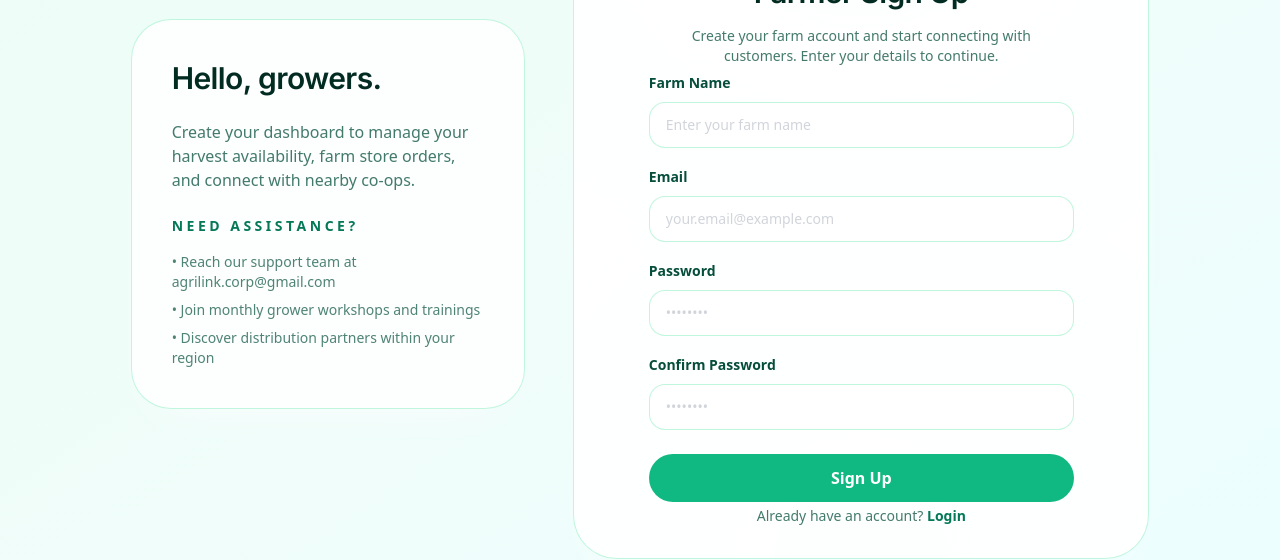
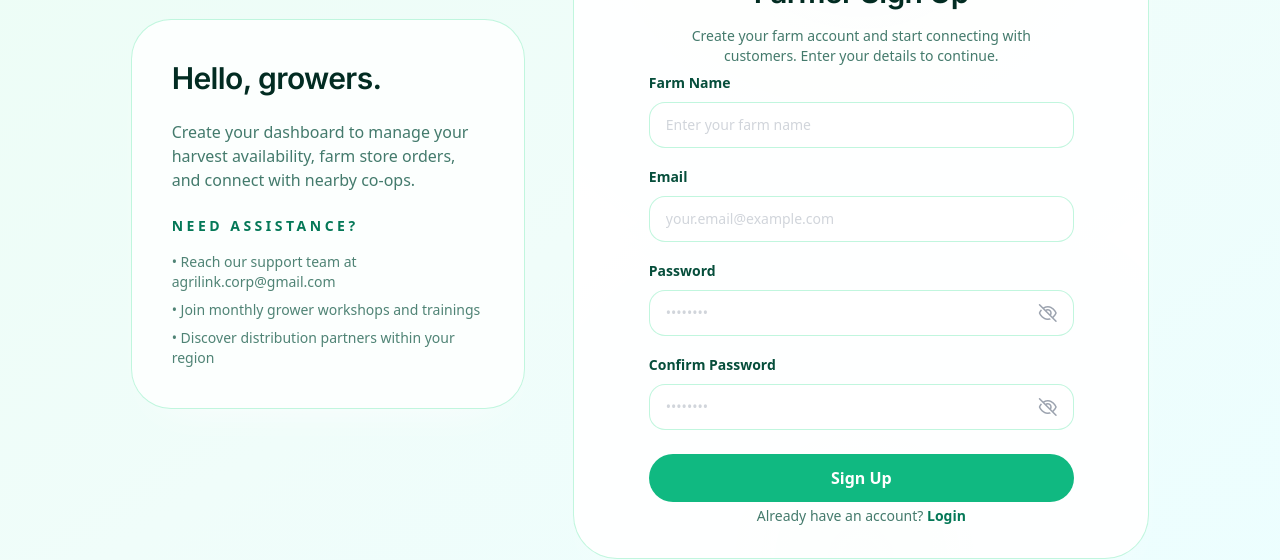
Before and after one commit to GP-AgriLink/AgrilLink-MVP, a React (Vite) app in the folder client/: page /register in a window 1280 px wide. Shown: the part 250-810 px from the top of the page. Built offline with nearby package versions, Linux system fonts and the light colour scheme.

Commit message:
Merge branch 'feature/register-validation' into feature/api-auth

```diff
--- a/client/package.json
+++ b/client/package.json
@@ -10,11 +10,14 @@
     "preview": "vite preview"
   },
   "dependencies": {
+    "@fortawesome/fontawesome-free": "^7.1.0",
     "axios": "^1.12.2",
+    "formik": "^2.4.6",
     "lucide-react": "^0.548.0",
     "react": "^19.1.1",
     "react-dom": "^19.1.1",
-    "react-router-dom": "^7.9.4"
+    "react-router-dom": "^7.9.4",
+    "yup": "^1.7.1"
   },
   "devDependencies": {
     "@eslint/js": "^9.36.0",
--- a/client/src/components/Login/InputField.jsx
+++ b/client/src/components/Login/InputField.jsx
@@ -1,22 +1,35 @@
+import React, {useState} from "react";
+
 const InputField = ({
   label,
   type,
   name,
   value,
   onChange,
+  onBlur,
   placeholder,
   error,
 }) => {
+  const [showPassword, setShowPassword] = useState(false);
+
+  // switch between text type and password type on input field
+  const inputType = type === "password" && showPassword ? "text" : type;
+
   return (
-    <div>
+    <div className="relative">
+      {/* Label */}
       <label className="inline text-sm font-semibold leading-5 text-[#064e3b]">
         {label}
       </label>
+
+      {/* Input container */}
+      <div className="relative">
         <input
-        type={type}
+          type={inputType}
           name={name}
           value={value}
           onChange={onChange}
+          onBlur={onBlur}
           placeholder={placeholder}
           className={`w-full mt-2 px-4 py-3 text-sm leading-5 text-[#022c22] bg-white border rounded-2xl transition-all
             placeholder:text-gray-300
@@ -27,6 +40,27 @@ const InputField = ({
                 : "border-[rgba(167,243,208,0.7)] focus:ring-emerald-600"
             }`}
         />
+
+        {/* Toggle password visibility button */}
+        {type === "password" && (
+          <button
+            type="button"
+            onClick={() => setShowPassword((prev) => !prev)}
+            className="absolute inset-y-0 right-4 flex items-center text-gray-400 hover:text-emerald-600 mt-2 transition-transform duration-300 ease-in-out"
+            tabIndex={-1}
+          >
+            <i
+              className={`far ${
+                showPassword ? "fa-eye" : "fa-eye-slash"
+              } transform transition-transform duration-300 ease-in-out ${
+                showPassword ? "rotate-180" : "rotate-0"
+              }`}
+            ></i>
+          </button>
+        )}
+      </div>
+
+      {/* Error message */}
       {error && <p className="text-red-500 text-xs mt-1">{error}</p>}
     </div>
   );
--- a/client/src/components/Login/LoginForm.jsx
+++ b/client/src/components/Login/LoginForm.jsx
@@ -1,67 +1,65 @@
-import React, { useState } from "react";
-import { Link, useNavigate } from "react-router-dom";
-import { useAuth } from "../../context/AuthContext";
+import React from "react";
+import {Link, useNavigate} from "react-router-dom";
+import {useAuth} from "../../context/AuthContext";
+import {Formik, Form} from "formik";
+import * as Yup from "yup";
+import Logo from "../common/Logo";
 import InputField from "./InputField";
-import Logo from "../common/Logo";
 
 const LoginForm = () => {
   const navigate = useNavigate();
-  const { login } = useAuth();
+  const {login} = useAuth();
 
-  const [formData, setFormData] = useState({
+  const validationSchema = Yup.object({
+    email: Yup.string()
+      // Strong RFC 5322 for
+      .matches(
+        /^[a-zA-Z0-9._%+-]+@(gmail|yahoo|hotmail|outlook|icloud|email)\.(com|net|org|edu|gov|eg)$/,
+        "Please enter a valid email address"
+      )
+      .required("Email is required"),
+    password: Yup.string()
+      .matches(
+        /^(?=.*[a-z])(?=.*[A-Z])(?=.*\d)(?=.*[@$!%*?&]).{6,}$/,
+        "Please enter a valid password"
+      )
+      .min(6, "Password must be at least 6 characters long")
+      .required("Password is required"),
+  });
+
+  const initialValues = {
     email: "",
     password: "",
-  });
-
-  const [error, setError] = useState("");
-  const [loading, setLoading] = useState(false);
-
-  const handleChange = (e) => {
-    const { name, value } = e.target;
-    setFormData((prev) => ({
-      ...prev,
-      [name]: value,
-    }));
-    // Clear error when user starts typing
-    if (error) setError("");
   };
 
-  const handleSubmit = async (e) => {
-    e.preventDefault();
-    setError("");
-    setLoading(true);
-
-    // Basic validation
-    if (!formData.email || !formData.password) {
-      setError("Please fill in all fields");
-      setLoading(false);
-      return;
-    }
-
+  const handleSubmit = async (values, {setSubmitting, setFieldError}) => {
     try {
-      const result = await login(formData.email, formData.password);
+      const result = await login(values.email, values.password);
 
       if (result.success) {
-        // Redirect to home page on successful login
         navigate("/");
       } else {
-        setError(result.error);
+        if (result.error.toLowerCase().includes("not found")) {
+          setFieldError("email", "User not found");
+        } else {
+          setFieldError("password", result.error || "Login failed");
+        }
       }
     } catch (err) {
-      setError("An unexpected error occurred. Please try again.");
+      setFieldError("email", "Unexpected error. Please try again later.");
     } finally {
-      setLoading(false);
+      setSubmitting(false);
     }
   };
 
   return (
     <div className="relative w-full max-w-[576px] flex flex-col items-center gap-1 p-8 bg-white/95 border border-[rgba(167,243,208,0.7)] rounded-[44px] shadow-[rgb(255,255,255)_0px_24px_48px_-32px] text-[#064e3b]">
-      {/* Logo positioned at top */}
-      <div className="absolute -top-4 p-2 bg-white  rounded-full">
+      {/* Logo */}
+      <div className="absolute -top-4 p-2 bg-white rounded-full">
         <Logo />
       </div>
 
-      {/* Header Section */}
+      {/* Header */}
       <div className="flex flex-col items-center gap-4 w-full text-center mt-8">
         <span className="flex items-center px-4 py-1 bg-[#ecfdf5] text-[#047857] text-xs font-semibold tracking-[3.6px] uppercase rounded-full">
           Farmer Portal
@@ -70,28 +68,36 @@ const LoginForm = () => {
           Farmer Login
         </h1>
         <p className="text-sm leading-5 text-[rgba(6,78,59,0.75)] max-w-96">
-          Secure access to your farm storefront and logistics tools. Enter your credentials to continue.
+          Secure access to your farm storefront and logistics tools. Enter your
+          credentials to continue.
         </p>
       </div>
 
-      {/* Form */}
-      <form onSubmit={handleSubmit} className="w-5/6" aria-label="Farmer login form">
-        {error && (
-          <div className="mb-4 bg-red-50 border border-red-200 text-red-700 px-4 py-3 rounded-lg text-sm">
-            {error}
-          </div>
-        )}
-
-        <div>
+      {/* Formik Form */}
+      <Formik
+        initialValues={initialValues}
+        validationSchema={validationSchema}
+        onSubmit={handleSubmit}
+      >
+        {({
+          values,
+          errors,
+          touched,
+          handleChange,
+          handleBlur,
+          isSubmitting,
+        }) => (
+          <Form className="w-5/6" aria-label="Farmer login form">
             <InputField
               label="Email"
               type="email"
               name="email"
               placeholder="your.email@example.com"
-            value={formData.email}
+              value={values.email}
               onChange={handleChange}
+              onBlur={handleBlur}
+              error={touched.email && errors.email}
             />
-        </div>
 
             <div className="mt-4">
               <InputField
@@ -99,38 +105,48 @@ const LoginForm = () => {
                 type="password"
                 name="password"
                 placeholder="••••••••"
-            value={formData.password}
+                value={values.password}
                 onChange={handleChange}
+                onBlur={handleBlur}
+                error={touched.password && errors.password}
               />
             </div>
 
             <button
               type="submit"
-          disabled={loading}
+              disabled={isSubmitting}
               aria-label="Log in to AgriLink"
               className={`w-full mt-6 inline-flex items-center justify-center px-6 py-3 bg-[#10b981] text-white font-semibold text-center rounded-full transition-all shadow-[rgba(40,86,56,0.65)_0px_30px_80px_-40px] ${
-            loading
+                isSubmitting
                   ? "opacity-70 cursor-not-allowed"
                   : "hover:bg-emerald-600 hover:shadow-lg"
               }`}
             >
-          {loading ? "Logging in..." : "Log In"}
+              {isSubmitting ? "Logging in..." : "Log In"}
             </button>
-      </form>
+          </Form>
+        )}
+      </Formik>
 
-      {/* Sign Up Link */}
-      <p className="text-sm leading-5 text-[rgba(6,78,59,0.75)]">
+      {/* Footer Links */}
+      <p className="text-sm leading-5 text-[rgba(6,78,59,0.75)] mt-2">
         Don't have an account?{" "}
-        <Link to="/register" className="inline text-sm font-semibold leading-5 text-[#047857] hover:underline">
+        <Link
+          to="/register"
+          className="inline text-sm font-semibold leading-5 text-[#047857] hover:underline"
+        >
           Sign Up
         </Link>
         &nbsp;/&nbsp;
-        <Link to="/forgot-password" className="inline text-sm font-semibold leading-5 text-[#047857] hover:underline">
+        <Link
+          to="/forgot-password"
+          className="inline text-sm font-semibold leading-5 text-[#047857] hover:underline"
+        >
           Forgot Password?
         </Link>
       </p>
 
-      {/* Background gradient overlay */}
+      {/* Background */}
       <div className="absolute inset-0 -z-10 rounded-[48px] pointer-events-none bg-[radial-gradient(circle_at_center_top,rgba(35,97,69,0.15),rgba(0,0,0,0)_60%),radial-gradient(circle_at_center_bottom,rgba(52,120,88,0.12),rgba(0,0,0,0)_55%)]" />
     </div>
   );
--- a/client/src/components/Navbar/Navbar.jsx
+++ b/client/src/components/Navbar/Navbar.jsx
@@ -31,7 +31,6 @@ function Navbar() {
         <div className="flex items-center gap-3">
           {!user ? (
             // Show For Farmers dropdown with Login/Register when user is logged out
-            <>
             <div className="relative">
               <button
                 onClick={toggleDropdown}
@@ -73,10 +72,8 @@ function Navbar() {
                 </div>
               )}
             </div>
-            </>
           ) : (
             // Show welcome message dropdown with profile options when user is logged in
-            <>
             <div className="relative">
               <button
                 onClick={toggleProfileDropdown}
@@ -130,7 +127,6 @@ function Navbar() {
                 </div>
               )}
             </div>
-            </>
           )}
 
           <Link to="/cart" className="relative w-12 h-12 rounded-full grid place-items-center bg-white/75 shadow-[0_0_0_1px_rgba(167,243,208,0.7)] no-underline transition-all hover:-translate-y-0.5 hover:shadow-[0_0_0_1px_rgba(167,243,208,1),0_4px_6px_-1px_rgba(0,0,0,0.1)]">
--- a/client/src/components/Register/InputField.jsx
+++ b/client/src/components/Register/InputField.jsx
@@ -1,32 +1,58 @@
+import React, { useState } from "react";
+
 const InputField = ({
   label,
   type,
   name,
   value,
   onChange,
+  onBlur,
   placeholder,
   error,
 }) => {
+  const [showPassword, setShowPassword] = useState(false);
+
+  // switch between text type and password type on input field
+  const inputType = type === "password" && showPassword ? "text" : type;
   return (
-    <div>
+    <div className="relative">
       <label className="inline text-sm font-semibold leading-5 text-[#064e3b]">
         {label}
       </label>
+
+      <div className="relative">
         <input
-        type={type}
+          type={inputType}
           name={name}
           value={value}
           onChange={onChange}
+          onBlur={onBlur}
           placeholder={placeholder}
           className={`w-full mt-2 px-4 py-3 text-sm leading-5 text-[#022c22] bg-white border rounded-2xl transition-all
             placeholder:text-gray-300
             focus:outline-none focus:ring-2 focus:ring-offset-2
-    ${
-      error
+            ${error
               ? "border-red-400 focus:ring-red-400"
               : "border-[rgba(167,243,208,0.7)] focus:ring-emerald-600"
             }`}
         />
+
+        {/* Show and hide password button */}
+        {type === "password" && (
+          <button
+            type="button"
+            onClick={() => setShowPassword((prev) => !prev)}
+            className="absolute inset-y-0 right-4 flex items-center text-gray-400 hover:text-emerald-600 mt-2 transition-transform duration-300 ease-in-out"
+            tabIndex={-1}
+          >
+            <i
+              className={`far ${showPassword ? "fa-eye" : "fa-eye-slash"
+                } transform transition-transform duration-300 ease-in-out ${showPassword ? "rotate-180" : "rotate-0"
+                }`}
+            ></i>
+          </button>
+        )}
+      </div>
       {error && <p className="text-red-500 text-xs mt-1">{error}</p>}
     </div>
   );
--- a/client/src/components/Register/SignupForm.jsx
+++ b/client/src/components/Register/SignupForm.jsx
@@ -1,72 +1,41 @@
-import {useState} from "react";
 import {Link, useNavigate} from "react-router-dom";
 import {useAuth} from "../../context/AuthContext";
 import InputField from "./InputField";
 import Logo from "../common/Logo";
+import {Formik, Form} from "formik";
+import * as Yup from "yup";
+
+// Yup validation schema
+const SignupSchema = Yup.object({
+  farmName: Yup.string()
+    .matches(/^[A-Za-z\s]+$/, "Farm name cannot contain numbers or symbols")
+    .min(3, "Farm name must be at least 3 characters long")
+    .required("Farm name is required"),
+
+  email: Yup.string()
+    // Strong RFC 5322 for
+    .matches(
+      /^[a-zA-Z0-9._%+-]+@(gmail|yahoo|hotmail|outlook|icloud|email)\.(com|net|org|edu|gov|eg)$/,
+      "Please enter a valid email address"
+    )
+    .required("Email is required"),
+
+  password: Yup.string()
+    .matches(
+      /^(?=.*[a-z])(?=.*[A-Z])(?=.*\d)(?=.*[@$!%*?&]).{6,}$/,
+      "Password must contain at least one uppercase, one lowercase, one number, and one special character"
+    )
+    .min(6, "Password must be at least 6 characters long")
+    .required("Password is required"),
+
+  confirmPassword: Yup.string()
+    .oneOf([Yup.ref("password"), null], "Passwords do not match")
+    .required("Confirm password is required"),
+});
 
 const SignupForm = () => {
   const navigate = useNavigate();
-  const { register } = useAuth();
-
-  const [formData, setFormData] = useState({
-    farmName: "",
-    email: "",
-    password: "",
-    confirmPassword: "",
-  });
-
-  const [error, setError] = useState("");
-  const [loading, setLoading] = useState(false);
-
-  const handleChange = (e) => {
-    setFormData({...formData, [e.target.name]: e.target.value});
-    // Clear error when user starts typing
-    if (error) setError("");
-  };
-
-  const handleSubmit = async (e) => {
-    e.preventDefault();
-    setError("");
-    setLoading(true);
-
-    // Basic validation
-    if (!formData.farmName || !formData.email || !formData.password) {
-      setError("Please fill in all fields");
-      setLoading(false);
-      return;
-    }
-
-    if (formData.password !== formData.confirmPassword) {
-      setError("Passwords do not match");
-      setLoading(false);
-      return;
-    }
-
-    if (formData.password.length < 6) {
-      setError("Password must be at least 6 characters long");
-      setLoading(false);
-      return;
-    }
-
-    try {
-      const result = await register(
-        formData.farmName,
-        formData.email,
-        formData.password
-      );
-
-      if (result.success) {
-        // Redirect to home page on successful registration
-        navigate("/");
-      } else {
-        setError(result.error);
-      }
-    } catch (err) {
-      setError("An unexpected error occurred. Please try again.");
-    } finally {
-      setLoading(false);
-    }
-  };
+  const {register} = useAuth();
 
   return (
     <div className="relative w-full max-w-[576px] flex flex-col items-center gap-1 p-8 bg-white/95 border border-[rgba(167,243,208,0.7)] rounded-[44px] shadow-[rgb(255,255,255)_0px_24px_48px_-32px] text-[#064e3b]">
@@ -84,24 +53,66 @@ const SignupForm = () => {
           Farmer Sign Up
         </h1>
         <p className="text-sm leading-5 text-[rgba(6,78,59,0.75)] max-w-96">
-          Create your farm account and start connecting with customers. Enter your details to continue.
+          Create your farm account and start connecting with customers. Enter
+          your details to continue.
         </p>
       </div>
 
-      <form onSubmit={handleSubmit} className="w-5/6" aria-label="Farmer signup form">
-        {error && (
-          <div className="mb-4 bg-red-50 border border-red-200 text-red-700 px-4 py-3 rounded-lg text-sm">
-            {error}
-          </div>
-        )}
+      {/* Formik Form */}
+      <Formik
+        initialValues={{
+          farmName: "",
+          email: "",
+          password: "",
+          confirmPassword: "",
+        }}
+        validationSchema={SignupSchema}
+        onSubmit={async (values, {setSubmitting, setFieldError}) => {
+          try {
+            const result = await register(
+              values.farmName,
+              values.email,
+              values.password
+            );
 
+            if (result.success) {
+              navigate("/");
+            } else {
+              // Show backend error under the correct field if available
+              if (result.field && result.error) {
+                setFieldError(result.field, result.error);
+              } else {
+                setFieldError("email", result.error || "Registration failed");
+              }
+            }
+          } catch (err) {
+            setFieldError(
+              "email",
+              "An unexpected error occurred. Please try again."
+            );
+          } finally {
+            setSubmitting(false);
+          }
+        }}
+      >
+        {({
+          values,
+          errors,
+          touched,
+          handleChange,
+          handleBlur,
+          isSubmitting,
+        }) => (
+          <Form className="w-5/6" aria-label="Farmer signup form">
             <InputField
               label="Farm Name"
               name="farmName"
               type="text"
               placeholder="Enter your farm name"
-          value={formData.farmName}
+              value={values.farmName}
               onChange={handleChange}
+              onBlur={handleBlur}
+              error={touched.farmName && errors.farmName}
             />
 
             <div className="mt-4">
@@ -110,8 +121,10 @@ const SignupForm = () => {
                 name="email"
                 type="email"
                 placeholder="your.email@example.com"
-            value={formData.email}
+                value={values.email}
                 onChange={handleChange}
+                onBlur={handleBlur}
+                error={touched.email && errors.email}
               />
             </div>
 
@@ -121,8 +134,10 @@ const SignupForm = () => {
                 name="password"
                 type="password"
                 placeholder="••••••••"
-            value={formData.password}
+                value={values.password}
                 onChange={handleChange}
+                onBlur={handleBlur}
+                error={touched.password && errors.password}
               />
             </div>
 
@@ -132,34 +147,39 @@ const SignupForm = () => {
                 name="confirmPassword"
                 type="password"
                 placeholder="••••••••"
-            value={formData.confirmPassword}
+                value={values.confirmPassword}
                 onChange={handleChange}
+                onBlur={handleBlur}
+                error={touched.confirmPassword && errors.confirmPassword}
               />
             </div>
 
             <button
               type="submit"
-          disabled={loading}
+              disabled={isSubmitting}
               aria-label="Sign up to AgriLink"
               className={`w-full mt-6 inline-flex items-center justify-center px-6 py-3 bg-[#10b981] text-white font-semibold text-center rounded-full transition-all shadow-[rgba(40,86,56,0.65)_0px_30px_80px_-40px] ${
-            loading
+                isSubmitting
                   ? "opacity-70 cursor-not-allowed"
                   : "hover:bg-emerald-600 hover:shadow-lg"
               }`}
             >
-          {loading ? "Creating account..." : "Sign Up"}
+              {isSubmitting ? "Creating account..." : "Sign Up"}
             </button>
-      </form>
+          </Form>
+        )}
+      </Formik>
 
-      {/* Login Link */}
       <p className="text-sm leading-5 text-[rgba(6,78,59,0.75)]">
         Already have an account?{" "}
-        <Link to="/login" className="inline text-sm font-semibold leading-5 text-[#047857] hover:underline">
+        <Link
+          to="/login"
+          className="inline text-sm font-semibold leading-5 text-[#047857] hover:underline"
+        >
           Login
         </Link>
       </p>
 
-      {/* Background gradient overlay */}
       <div className="absolute inset-0 -z-10 rounded-[48px] pointer-events-none bg-[radial-gradient(circle_at_center_top,rgba(35,97,69,0.15),rgba(0,0,0,0)_60%),radial-gradient(circle_at_center_bottom,rgba(52,120,88,0.12),rgba(0,0,0,0)_55%)]" />
     </div>
   );
--- a/client/src/components/common/Logo.jsx
+++ b/client/src/components/common/Logo.jsx
@@ -5,7 +5,7 @@ import { Link } from 'react-router-dom';
 
 function Logo({ className }) {
   return (
-    <Link to="/" className={`flex items-center gap-3 rounded-full border border-emerald-200 shadow-sm text-emerald-900 font-semibold tracking-[2.8px] uppercase px-4 py-2 no-underline transition-transform hover:-translate-y-0.5 ${className || ''}`}>
+    <Link to="/" className={`flex items-center gap-3 rounded-full border border-emerald-200 shadow-sm text-emerald-900 font-semibold tracking-[2.8px] uppercase px-4 py-2 no-underline transition-transform hover:-translate-y-0.5 ${className}`}>
       {/* Logo Icon */}
       <span className="w-9 h-9 rounded-full grid place-items-center bg-gradient-to-br from-emerald-500 via-emerald-600 to-teal-500 text-white">
         <svg width="20" height="20" viewBox="0 0 24 24" fill="currentColor" xmlns="http://www.w3.org/2000/svg">
--- a/client/src/context/AuthContext.jsx
+++ b/client/src/context/AuthContext.jsx
@@ -32,7 +32,7 @@ export const AuthProvider = ({ children }) => {
   // Login function
   const login = async (email, password) => {
     try {
-      const API_URL = import.meta.env.VITE_APP_API_URL || '';
+      const API_URL = import.meta.env.VITE_APP_API_URL;
       const response = await axios.post(`${API_URL}/api/farmers/login`, {
         email,
         password,
@@ -56,7 +56,7 @@ export const AuthProvider = ({ children }) => {
   // Register function
   const register = async (farmName, email, password) => {
     try {
-      const API_URL = import.meta.env.VITE_APP_API_URL || '';
+      const API_URL = import.meta.env.VITE_APP_API_URL;
       const response = await axios.post(`${API_URL}/api/farmers/register`, {
         farmName,
         email,
```
Also changed, not shown: client/src/App.jsx (+4 -6 lines), client/src/main.jsx (+9 -8 lines), 1 other file (tests, documents, lock files or other folders). Lines whose indentation alone changed are shown as unchanged.
